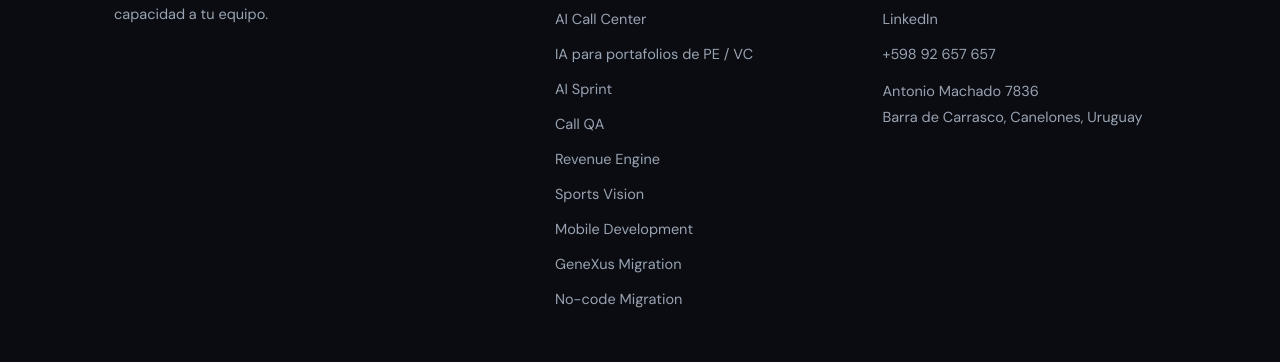
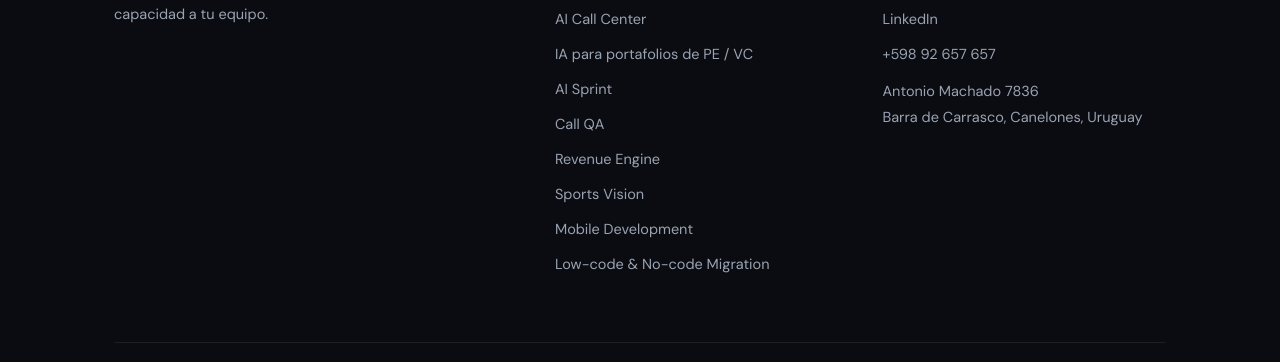
Before and after one commit to ataraxy-digital/ataraxy-vision, a website: page es/index.html in a window 1280 px wide. Shown: the part 7102-7464 px from the top of the page. Drawn offline with Linux system fonts and the light colour scheme.

Commit message:
Merge migration links into one Low-code & No-code Migration entry
GeneXus now lives under the low-code and no-code page, so the menu and
footer keep a single migration link.

```diff
--- a/es/index.html
+++ b/es/index.html
@@ -346,8 +346,7 @@
           <a href="https://revenue.ataraxydigital.com/">Revenue Engine</a>
           <a href="https://vision.ataraxydigital.com/">Sports Vision</a>
           <a href="https://mobile.ataraxydigital.com/">Mobile Development</a>
-          <a href="https://www.ataraxydigital.com/genexus-migration/">GeneXus Migration</a>
-          <a href="https://www.ataraxydigital.com/no-code-migration/">No-code Migration</a>
+          <a href="https://www.ataraxydigital.com/no-code-migration/">Low-code &amp; No-code Migration</a>
         </div>
       </div>
       <a href="https://www.ataraxydigital.com/#work">Casos</a>
@@ -609,8 +608,7 @@
         <a href="https://revenue.ataraxydigital.com/">Revenue Engine</a>
         <a href="https://vision.ataraxydigital.com/">Sports Vision</a>
         <a href="https://mobile.ataraxydigital.com/">Mobile Development</a>
-        <a href="https://www.ataraxydigital.com/genexus-migration/">GeneXus Migration</a>
-        <a href="https://www.ataraxydigital.com/no-code-migration/">No-code Migration</a>
+        <a href="https://www.ataraxydigital.com/no-code-migration/">Low-code &amp; No-code Migration</a>
       </div>
       <div class="foot-col">
         <h4>Contacto</h4>
```
Also changed, not shown: index.html (+2 -4 lines), pt/index.html (+2 -4 lines).
